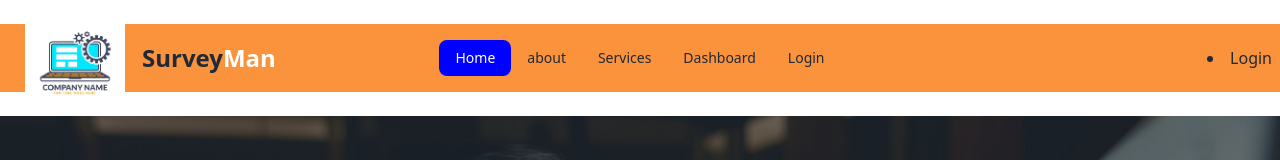
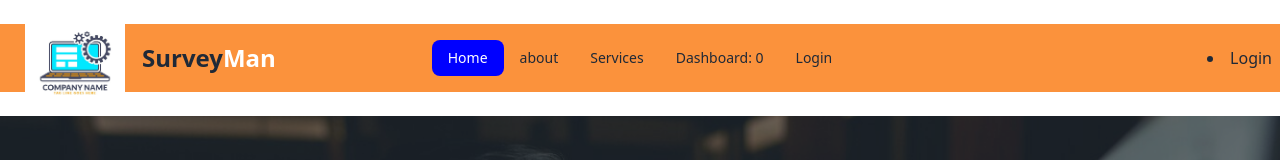
Before and after one commit to ebrahim20254/survey-client-assignment-12, a React (Vite) app: page / in a window 1280 px wide. Shown: the top 160 px of the page. Built offline with nearby package versions, Linux system fonts and the light colour scheme; no server answers.

Commit message:
dashboard create done

```diff
--- a/package.json
+++ b/package.json
@@ -10,6 +10,7 @@
     "preview": "vite preview"
   },
   "dependencies": {
+    "@tanstack/react-query": "^5.8.9",
     "axios": "^1.6.2",
     "firebase": "^10.6.0",
     "localforage": "^1.10.0",
@@ -18,6 +19,7 @@
     "react-dom": "^18.2.0",
     "react-helmet-async": "^2.0.1",
     "react-hook-form": "^7.48.2",
+    "react-icons": "^4.12.0",
     "react-router-dom": "^6.20.0",
     "sort-by": "^1.2.0",
     "sweetalert2": "^11.10.1"
--- /dev/null
+++ b/src/Layout/Dashboard.jsx
@@ -0,0 +1,30 @@
+import { FaAd, FaCalendar, FaHome, FaList, FaSearch, FaShoppingCart } from "react-icons/fa";
+import { NavLink, Outlet } from "react-router-dom";
+import useCart from "../hooks/useCart";
+
+
+const Dashboard = () => {
+    const [cart] = useCart();
+
+    return (
+        <div className="flex">
+            {/* dashboard side bar */}
+            <div className="w-64 min-h-screen bg-blue-400">
+                <ul className="menu p-4">
+                    <li><NavLink to="/dashboard/cart">MyCart</NavLink></li>
+                    <li>
+                        <NavLink to="/dashboard/userHome">
+                            <FaHome></FaHome>
+                            User Home</NavLink>
+                    </li>
+                </ul>
+            </div>
+            {/* dashboard content */}
+            <div className="flex-1 p-8">
+                <Outlet></Outlet>
+            </div>
+        </div>
+    );
+};
+
+export default Dashboard;
--- a/src/Layout/MainLayout.jsx
+++ b/src/Layout/MainLayout.jsx
@@ -1,13 +1,16 @@
-import { Outlet } from "react-router-dom";
+import { Outlet, useLocation } from "react-router-dom";
 import Navbar from "../Pages/Shared/Navbar/Navbar";
 import Footer from "../Pages/Shared/Footer/Footer";
 
 const MainLayout = () => {
+    const location = useLocation();
+
+    const noHeaderFooter = location.pathname.includes('login') || location.pathname.includes('signUp');
     return (
         <div>
-            <Navbar></Navbar>
-           <Outlet></Outlet>
-           <Footer></Footer>
+            { noHeaderFooter || <Navbar></Navbar> }
+            <Outlet></Outlet>
+            { noHeaderFooter || <Footer></Footer>}
         </div>
     );
 };
--- a/src/Pages/Home/Featured/FeaturedCard.jsx
+++ b/src/Pages/Home/Featured/FeaturedCard.jsx
@@ -2,6 +2,7 @@ import Swal from "sweetalert2";
 import useAuth from "../../../hooks/useAuth";
 import { useLocation, useNavigate } from "react-router-dom";
 import useAxiosSecure from "../../../hooks/useAxiosSecure";
+import useCart from "../../../hooks/useCart";
 
 
 
@@ -11,6 +12,7 @@ const FeaturedCard = ({ feature }) => {
     const navigate = useNavigate();
     const location = useLocation();
     const axiosSecure = useAxiosSecure();
+    const [refetch] = useCart();
 
     const handleAddToCart = cart =>{
         // console.log(cart);
@@ -35,7 +37,7 @@ const FeaturedCard = ({ feature }) => {
                         timer: 1500
                     });
                     // refetch cart to update the cart items count
-                    // refetch();
+                    refetch();
                 }
 
             })
--- a/src/Pages/Login/Login.jsx
+++ b/src/Pages/Login/Login.jsx
@@ -79,7 +79,7 @@ const Login = () => {
                 <input className="btn btn-secondary" type="submit" value="Login" />
               </div>
             </form>
-            <p className='my-4 text-center'>New to Car doctor? <Link className='text-orange-600 font-bold' to="/register">SignUp</Link> </p>
+            <p className='my-4 text-center'>New to Car doctor? <Link className='text-orange-600 font-bold' to="/signUp">SignUp</Link> </p>
           </div>
         </div>
       </div>
--- a/src/Pages/Shared/Navbar/Navbar.jsx
+++ b/src/Pages/Shared/Navbar/Navbar.jsx
@@ -2,10 +2,12 @@ import { Link, NavLink } from "react-router-dom";
 import { useContext } from "react";
 import logo from '../../../assets/logo.jpg';
 import { AuthContext } from "../../../providers/AuthProvider";
+import useCart from "../../../hooks/useCart";
 
-const Navbar = () => {
+export const Navbar = () => {
+    const { user, logOut } = useContext(AuthContext);
 
-    const { user, logOut } = useContext(AuthContext);
+    const [cart] = useCart();
 
     const handleLogOut = () => {
         logOut()
@@ -17,7 +19,7 @@ const Navbar = () => {
         <li><NavLink to="/">Home</NavLink></li>
         <li><NavLink to="/about">about</NavLink></li>
         <li><NavLink to="/service">Services</NavLink></li>
-        <li><NavLink to="/dashboard">Dashboard</NavLink></li>
+        <li><NavLink to="/dashboard/cart">Dashboard: {cart.length}</NavLink></li>
         <li><NavLink to="/login">Login</NavLink></li>
     </>
     return (
--- /dev/null
+++ b/src/Pages/UserDashboard/Cart/Cart.jsx
@@ -0,0 +1,11 @@
+import React from 'react';
+
+const Cart = () => {
+    return (
+        <div>
+           <h2 className=' text-6xl'>my cart</h2>
+        </div>
+    );
+};
+
+export default Cart;
--- a/src/Providers/AuthProvider.jsx
+++ b/src/Providers/AuthProvider.jsx
@@ -6,7 +6,7 @@ import { createUserWithEmailAndPassword, getAuth, onAuthStateChanged, signInWith
 export const AuthContext = createContext()
 const auth  =  getAuth(app)
 
-const AuthProvider = ({children}) => {
+ export const AuthProvider = ({children}) => {
     const [user, setUser] = useState(null)
     const [loading , setLoading] = useState(true);
 
--- /dev/null
+++ b/src/hooks/useCart.jsx
@@ -0,0 +1,22 @@
+
+// api, axios (axios secure), tan stack
+
+import { useQuery } from "@tanstack/react-query";
+import useAxiosSecure from "./useAxiosSecure";
+import useAuth from "./useAuth";
+
+const useCart = () => {
+    const axiosSecure = useAxiosSecure();
+    const { user} = useAuth();
+    const { refetch, data: cart = [] } = useQuery({
+        queryKey: ['cart', user?.email],
+        queryFn: async() => {
+            const res = await axiosSecure.get(`/carts?email=${user.email}`);
+            return res.data;
+        }
+    })
+
+    return [cart, refetch]
+};
+
+export default useCart;
--- a/src/main.jsx
+++ b/src/main.jsx
@@ -3,15 +3,26 @@ import ReactDOM from 'react-dom/client'
 import './index.css'
 import { RouterProvider } from 'react-router-dom'
 import router from './Routes/Router.jsx'
-import AuthProvider from './Providers/AuthProvider.jsx'
+import AuthProvider from './providers/AuthProvider.jsx'
 import { HelmetProvider } from 'react-helmet-async'
+
+import {
+  QueryClient,
+  QueryClientProvider,
+} from '@tanstack/react-query'
+
+const queryClient = new QueryClient();
 
 ReactDOM.createRoot(document.getElementById('root')).render(
   <React.StrictMode>
-    <HelmetProvider>
-      <div className='max-w-7xl mx-auto'>
-        <AuthProvider><RouterProvider router={router}></RouterProvider></AuthProvider>
-      </div>
-    </HelmetProvider>
+    <AuthProvider>
+      <QueryClientProvider client={queryClient}>
+        <HelmetProvider>
+          <div className='max-w-screen-xl mx-auto'>
+            <RouterProvider router={router} />
+          </div>
+        </HelmetProvider>
+      </QueryClientProvider>
+    </AuthProvider>
   </React.StrictMode>,
 )
```
Also changed, not shown: src/Routes/Router.jsx (+14 -1 lines), 1 other file (tests, documents, lock files or other folders).
